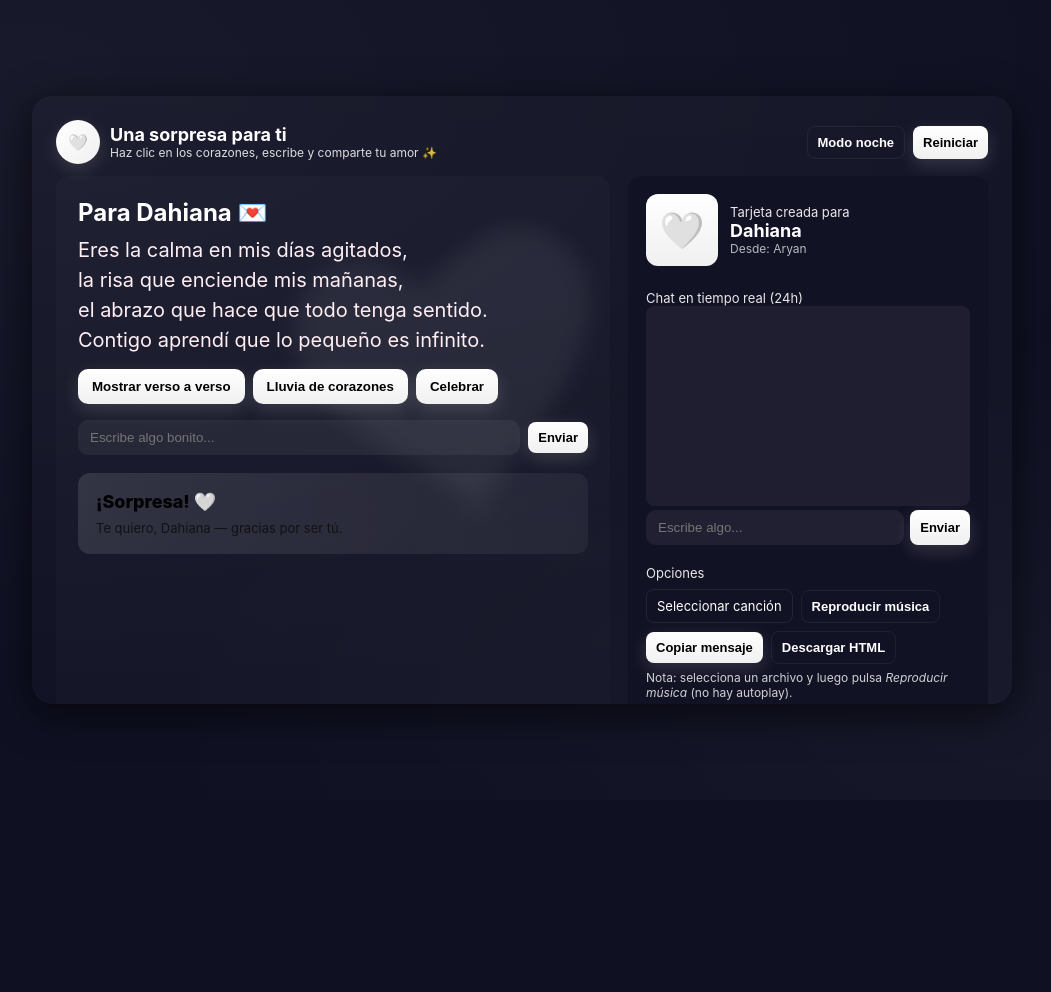
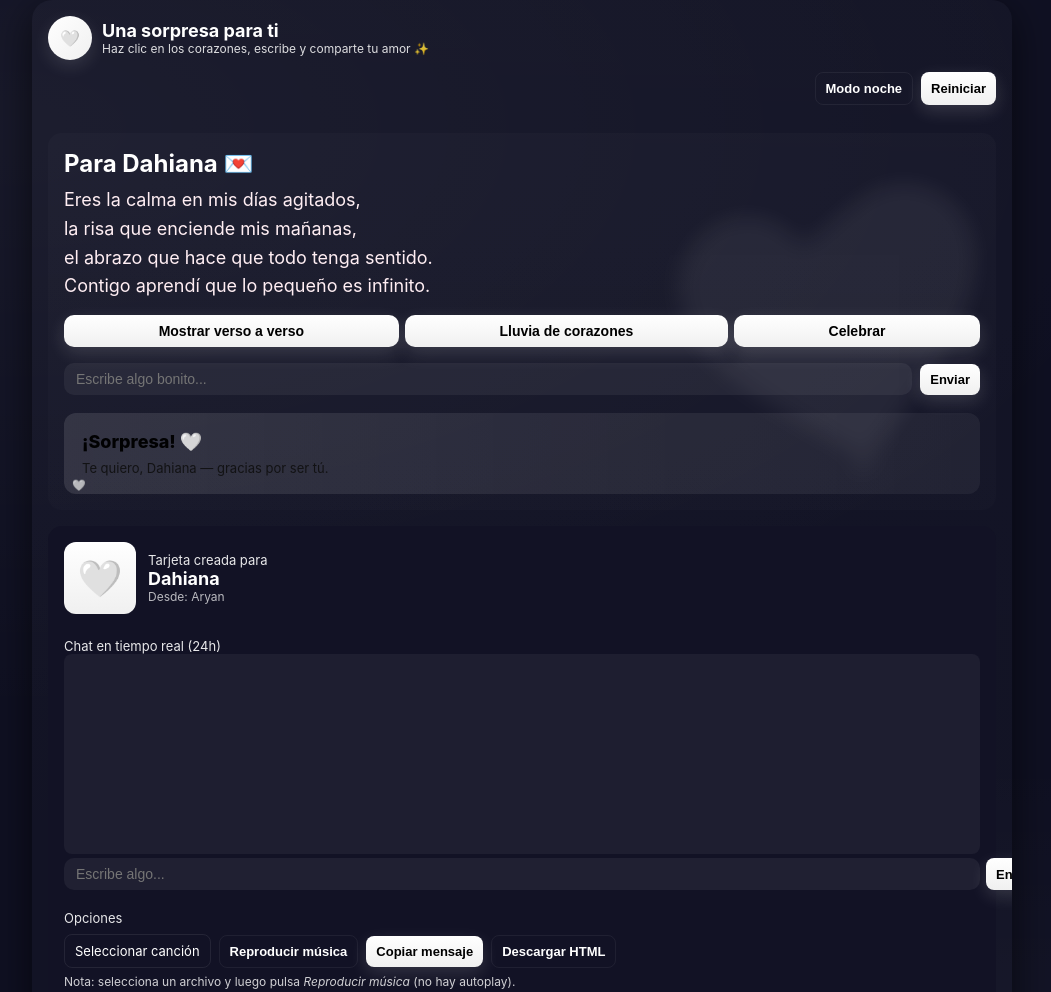
Before and after one commit to abermejogimenez-bit/MI-chat-del-todo, a plain HTML site: page index.html in a window 1280 px wide. Shown: the top 992 px of the page, without its empty margins (118-1169 px from the left). Before the commit the page ends 800 px from the top, so only its background shows below. Drawn offline with Linux system fonts and the light colour scheme; no server answers.

Commit message:
Update index.html

```diff
--- a/index.html
+++ b/index.html
@@ -36,6 +36,123 @@ footer{position:absolute;left:24px;bottom:18px;font-size:12px;opacity:0.75;}
 @media (max-width:880px){.card{grid-template-columns:1fr; grid-auto-rows: auto 220px}.right{height: auto}}
 </style>
 </head>
+<style>
+/* ===== MOVIL: Scroll completo estilo desktop ===== */
+html, body {
+  height: auto !important;       /* altura automática */
+  overflow-y: auto !important;   /* scroll vertical completo */
+  margin: 0;
+}
+
+.stage {
+  height: auto !important;       /* que se expanda con todo el contenido */
+  max-height: none !important;
+  display: flex;
+  flex-direction: column;        /* apilar todo */
+  gap: 16px;
+  padding: 16px;
+}
+
+.card {
+  display: flex;
+  flex-direction: column;        /* apilar izquierda y derecha */
+  gap: 16px;
+  height: auto !important;
+  max-height: none !important;
+}
+
+/* Secciones izquierda y derecha */
+.left, .right {
+  width: 100%;
+  height: auto !important;
+  max-height: none !important;
+  padding: 16px;
+  border-radius: 14px;
+}
+
+/* Poema */
+.poem {
+  font-size: 18px;
+  line-height: 1.6;
+  word-break: break-word;
+}
+
+/* Controles y botones */
+.controls {
+  flex-wrap: wrap;
+  gap: 6px;
+}
+.controls button, .input {
+  font-size: 14px;
+  padding: 8px 12px;
+  flex: 1 1 auto;
+}
+
+/* Chat visible y scrollable */
+#chatBox {
+  height: 200px;           /* altura inicial */
+  max-height: none !important;
+  overflow-y: auto;
+  display: flex;
+  flex-direction: column;
+  gap: 4px;
+  background: rgba(255,255,255,0.05);
+  border-radius: 8px;
+  padding: 6px;
+}
+#chatBox div {
+  word-break: break-word;
+}
+
+#chatInput {
+  width: 100%;
+  flex: none;
+}
+
+/* Heart zone */
+#heartZone {
+  height: 180px;
+}
+
+/* Cabecera */
+header {
+  flex-direction: column;
+  align-items: flex-start;
+  gap: 12px;
+}
+header h1 {
+  font-size: 16px;
+}
+
+/* Footer */
+footer {
+  font-size: 11px;
+}
+
+/* Ajustes muy pequeños (<480px) */
+@media (max-width: 480px) {
+  .poem {
+    font-size: 16px;
+  }
+  .controls button, .input {
+    font-size: 13px;
+    padding: 6px 10px;
+  }
+  #chatBox {
+    height: 160px;
+  }
+  #heartZone {
+    height: 140px;
+  }
+}
+</style>
+
+
+
+
+
+</style>
+
 <body>
 <div class="stage">
 <header>
@@ -82,7 +199,7 @@ footer{position:absolute;left:24px;bottom:18px;font-size:12px;opacity:0.75;}
         </div>
       </div>
     </div>
-    <footer>✨ Guarda esta página y envíasela a quien quieras. 🤍</footer>
+    <footer> 🤍</footer>
   </section>
 
   <aside class="right">
```
